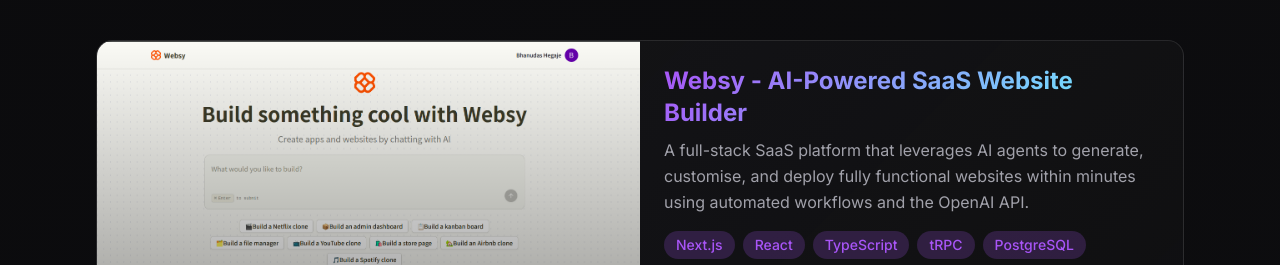
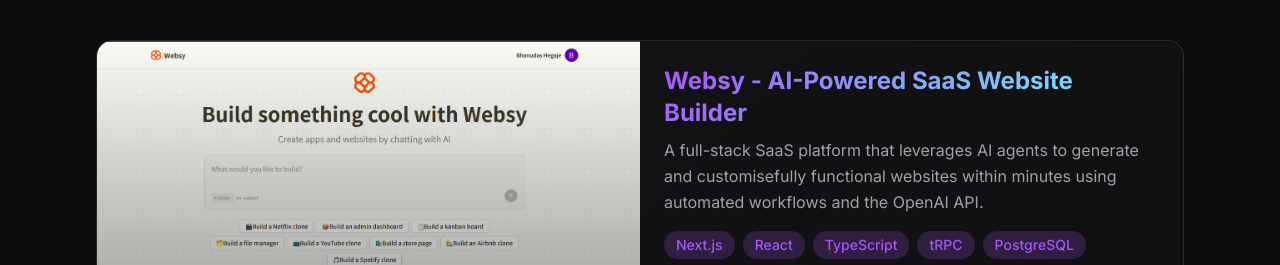
Before and after one commit to Abhishek-17h/Portfolio, a React (Vite) app: page / in a window 1280 px wide. Shown: the part 2820-3085 px from the top of the page. Built offline with nearby package versions, Linux system fonts and the light colour scheme; the HTML template or start-up script is replaced by a standard one.

Commit message:
slight chagne in project description

```diff
--- a/src/components/Projects.tsx
+++ b/src/components/Projects.tsx
@@ -9,7 +9,7 @@ const Projects = () => {
     {
       title: "Websy - AI-Powered SaaS Website Builder",
       description:
-        "A full-stack SaaS platform that leverages AI agents to generate, customise, and deploy fully functional websites within minutes using automated workflows and the OpenAI API.",
+        "A full-stack SaaS platform that leverages AI agents to generate and customisefully functional websites within minutes using automated workflows and the OpenAI API.",
       image: project2,
       technologies: [
         "Next.js",
```
